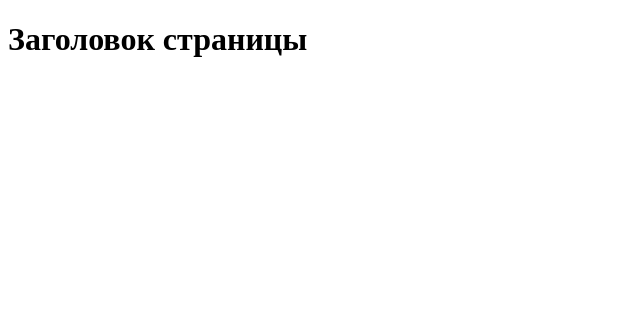
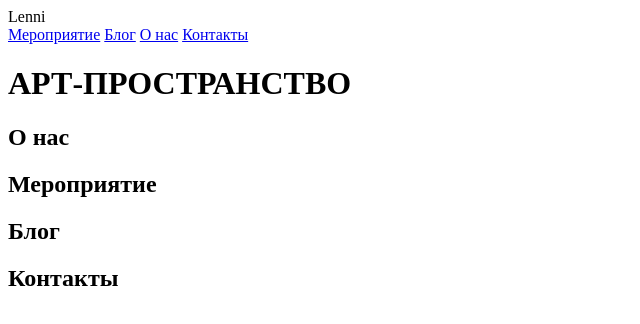
Before and after one commit to Anna93-desing/Anna93-desing.github.io, a plain HTML site: page index.html in a window 1280 px wide. Shown: the whole page, without its empty margins (0-640 px from the left). Drawn offline with Linux system fonts and the light colour scheme.

Commit message:
add index.html

```diff
--- a/index.html
+++ b/index.html
@@ -1,9 +1,35 @@
 <!DOCTYPE html>
-<html>
+<html lang="ru"><head>
     <head>
-        <title>Названиедокумента (страницы)</title>
-        </head>
-        <body>
-            <h1>Заголовок страницы</h1>
-        </body>
-</html>
+        <meta charset ="UTF-8"/>
+        <tetle>Lenni</tetle>
+     </head>
+     <body>
+        <header>
+            <a href="#">
+                <nav>
+                    <a href="#">Мероприятие</a>
+                    <a href="#">Блог</a>
+                    <a href="#">О нас</a>
+                    <a href="#">Контакты</a>
+                </nav>
+                <main>
+                    <header>
+                        <h1>АРТ-ПРОСТРАНСТВО</h1>
+                    </header>
+                    <section>
+                        <h2>О нас</h2>
+                    </section>
+                    <section>
+                        <h2>Мероприятие</h2>
+                    </section>
+                    <section>
+                        <h2>Блог</h2>
+                    </section>
+                    <section>
+                        <h2>Контакты</h2>
+                    </section>
+                </main>
+                <footer></footer>
+     </body>
+     </html>
```
